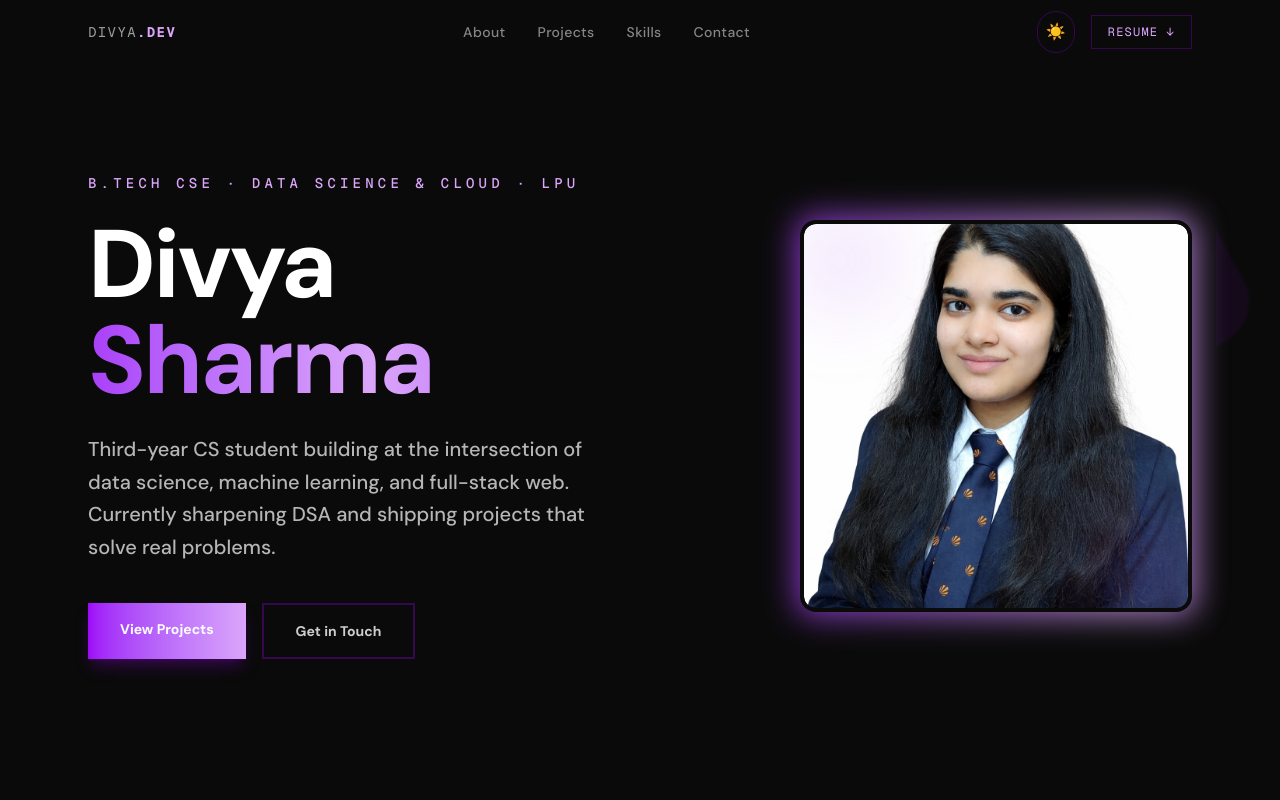
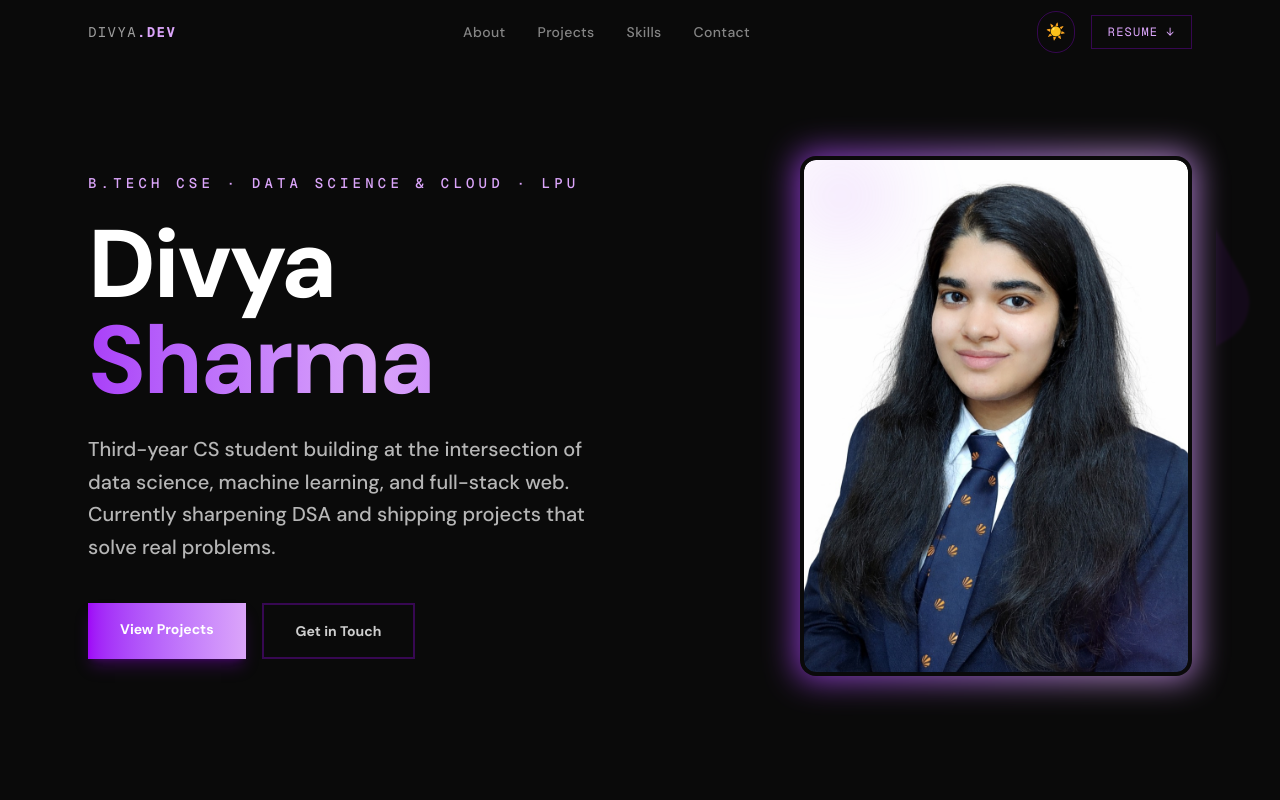
Before and after one commit to Divya0Sharma/PortfolioP2, a Next.js app: page / in a window 1280 px wide. Shown: the top 800 px of the page. Built offline with nearby package versions, Linux system fonts and the light colour scheme.

Commit message:
updated portfolio

```diff
--- a/app/page.tsx
+++ b/app/page.tsx
@@ -279,7 +279,7 @@ function Hero({ theme }: { theme: Theme }) {
           </div>
         </div>
 
-        {/* Right side - Photo with professional frame */}
+        {/* Right side - Photo with professional frame - Taller vertical shape */}
         <div className="flex-1 flex justify-center md:justify-end">
           <div className="relative group">
             {/* Animated gradient border */}
@@ -291,7 +291,8 @@ function Hero({ theme }: { theme: Theme }) {
                 <img
                   src="/IMG_20260324_195242.jpg"
                   alt="Divya Sharma"
-                  className="w-80 h-80 md:w-96 md:h-96 object-cover rounded-xl transform transition-all duration-500 group-hover:scale-105"
+                  className="w-72 h-96 md:w-80 md:h-[28rem] lg:w-96 lg:h-[32rem] object-cover object-top rounded-xl transform transition-all duration-500 group-hover:scale-105"
+                  style={{ objectPosition: "center 20%" }}
                 />
 
                 {/* Overlay gradient */}
```
